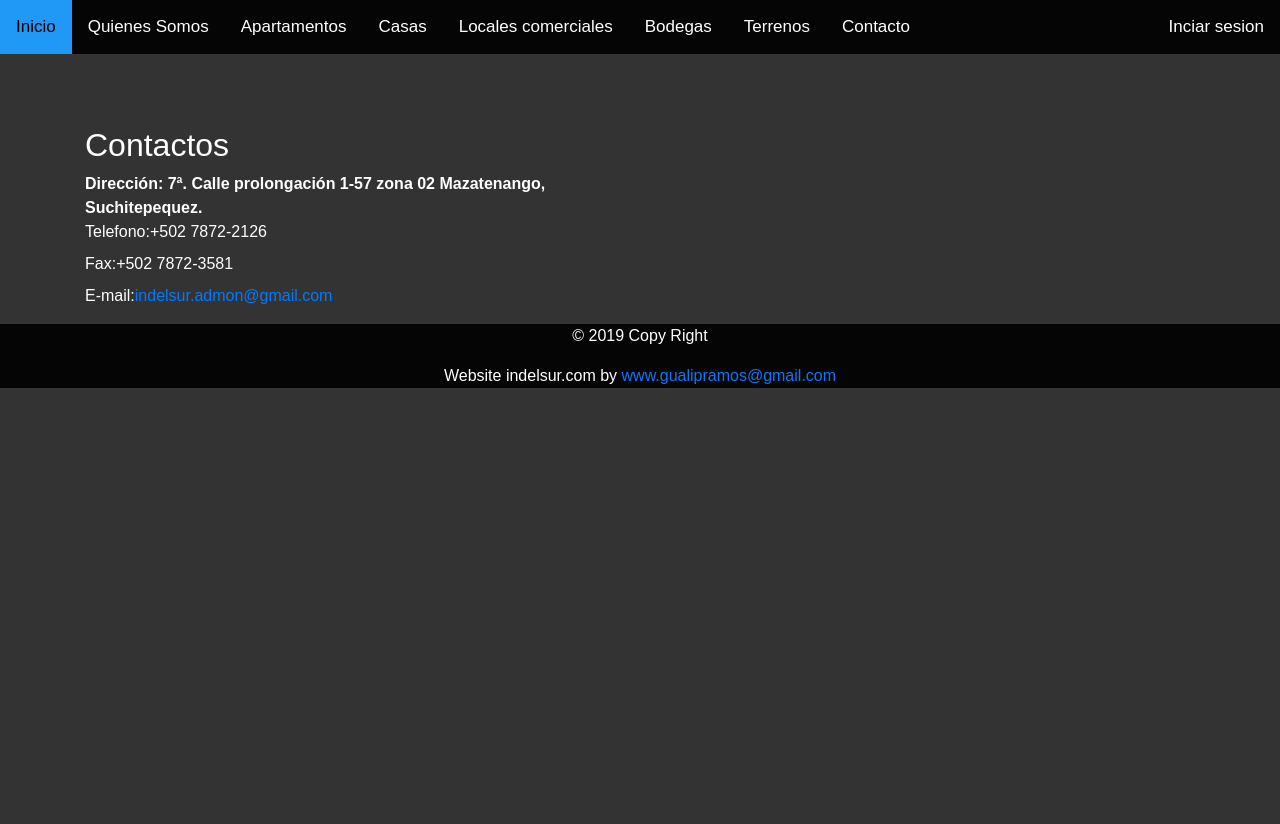
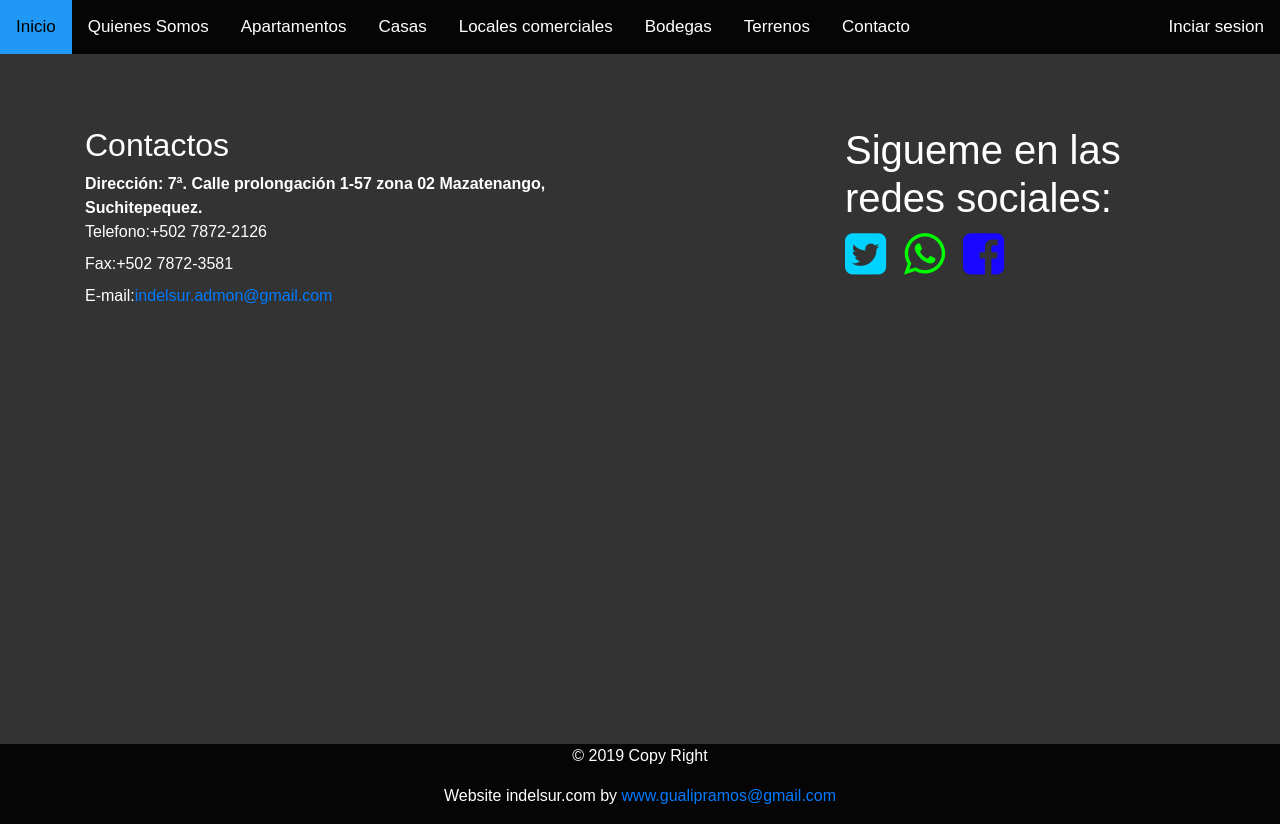
Before and after one commit to robertgar/byron, a PHP site: page /contacto.php in a window 1280 px wide. Before the commit the page ends 388 px from the top, so only its background shows below. Run offline with PHP 8.4, Linux system fonts and the light colour scheme.

Commit message:
Update contacto.php

```diff
--- a/contacto.php
+++ b/contacto.php
@@ -10,7 +10,16 @@
   <script src="https://ajax.googleapis.com/ajax/libs/jquery/3.3.1/jquery.min.js"></script>
   <script src="https://maxcdn.bootstrapcdn.com/bootstrap/4.0.0/js/bootstrap.min.js"></script>
 <style type="text/css">
-
+footer{
+  min-height: 70px;
+  width: 100%;
+  position: absolute;
+  clear: both;
+  margin-top: 0px;
+  padding-top: 0px;
+  overflow: visible;
+  top:93%;
+}
 body {
   margin: 0;
   font-family: Arial, Helvetica, sans-serif;
@@ -119,10 +128,13 @@ background-color: #050505;
             </dl>
     </div>
     <div class="col-sm-4">
+  <h1>Sigueme en las redes sociales:</h1>
 
-
-
-
+      <i onclick=" window.open('https://twitter.com/');" class="fa fa-twitter-square" style="font-size:48px;color:#00D2FF"></i>
+&nbsp&nbsp
+        <i class="fa fa-whatsapp" style="font-size:48px;color:#00FF00"></i>
+        &nbsp&nbsp
+          <i onclick=" window.open('https://www.facebook.com/');"class="fa fa-facebook-square" style="font-size:48px;color:#1908FF"></i>
 
         </div>
       </div>
@@ -142,9 +154,14 @@ function myFunction() {
 }
 
 </script>
-<footer class="container-fluid bg-4 text-center">
-  <p>© 2019 Copy Right</p>
+
+
+
+<footer class="footer">
+    <div class="container bg-4 text-center">
+        <p>© 2019 Copy Right</p>
         <p>Website indelsur.com by <a href="http://www.indelsur.operaciones@gmail.com/" target="_blank" rel="nofollow" class="link">www.gualipramos@gmail.com</a></p>
+    </div>
 </footer>
 </body>
-</html>
+</htm
```
